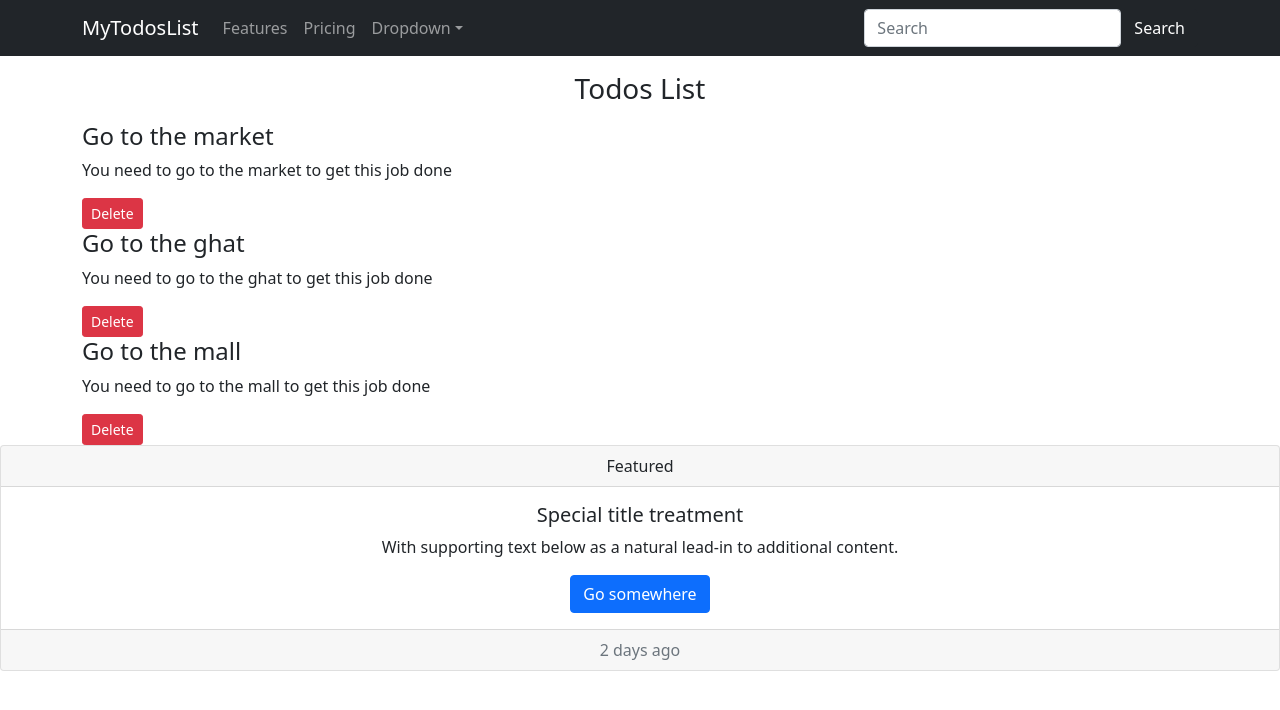
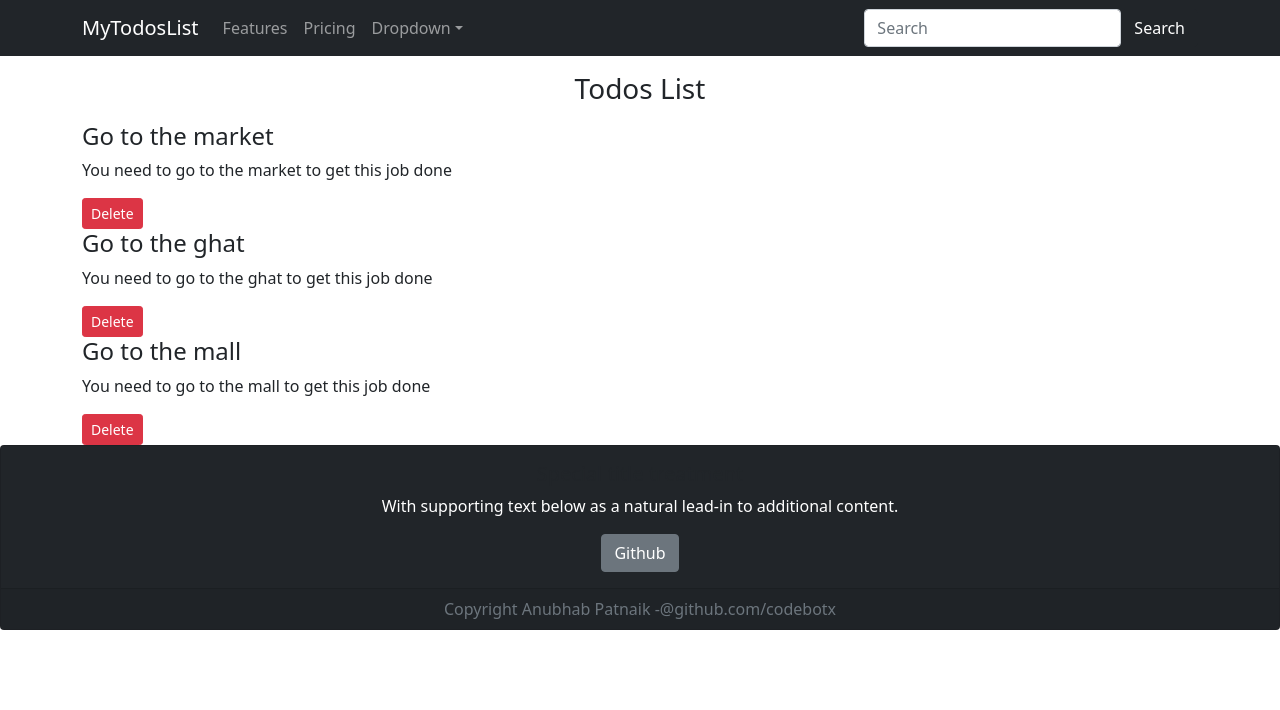
Before and after one commit to codebotx/todos, a React (Create React App) app: page / in a window 1280 px wide. Shown: the top 710 px of the page. Built offline with nearby package versions, Linux system fonts and the light colour scheme.

Commit message:
footerupdates

```diff
--- a/src/Components/footer.js
+++ b/src/Components/footer.js
@@ -7,16 +7,15 @@ import { Card, Button} from 'react-bootstrap'
 export const Footer = () => {
 	return (
 		<div>
-			<Card className="text-center">
-				<Card.Header>Featured</Card.Header>
+			<Card className="text-center bg-dark">
 				<Card.Body>
 					<Card.Title>Special title treatment</Card.Title>
-					<Card.Text>
+					<Card.Text className="text-white">
 						With supporting text below as a natural lead-in to additional content.
 					</Card.Text>
-					<Button variant="primary">Go somewhere</Button>
+					<Button variant="secondary">Github</Button>
 				</Card.Body>
-				<Card.Footer className="text-muted">2 days ago</Card.Footer>
+				<Card.Footer className="text-muted">Copyright Anubhab Patnaik -@github.com/codebotx</Card.Footer>
 			</Card>
 		</div>
 	)
--- a/src/Components/todos.js
+++ b/src/Components/todos.js
@@ -1,13 +1,13 @@
 import React from 'react'
 import { Todo } from './todo'
-
+import { Card } from 'react-bootstrap'
 
 export const Todos = (props) => {
 	return (
 		<div className="container">
 			<h3 className="text-center my-3">Todos List</h3>
-			{props.todos.length === 0 ? <div className="text-center">
-				Congrats! You have succesfully completed all your tasks</div> :
+			{props.todos.length === 0 ? <Card><div className="text-center">
+				Congrats! You have succesfully completed all your tasks</div> </Card>:
 				props.todos.map((todo) => {
 					return <Todo todo={todo} key={todo.sno} onDelete={props.onDelete} />
 				})
```
